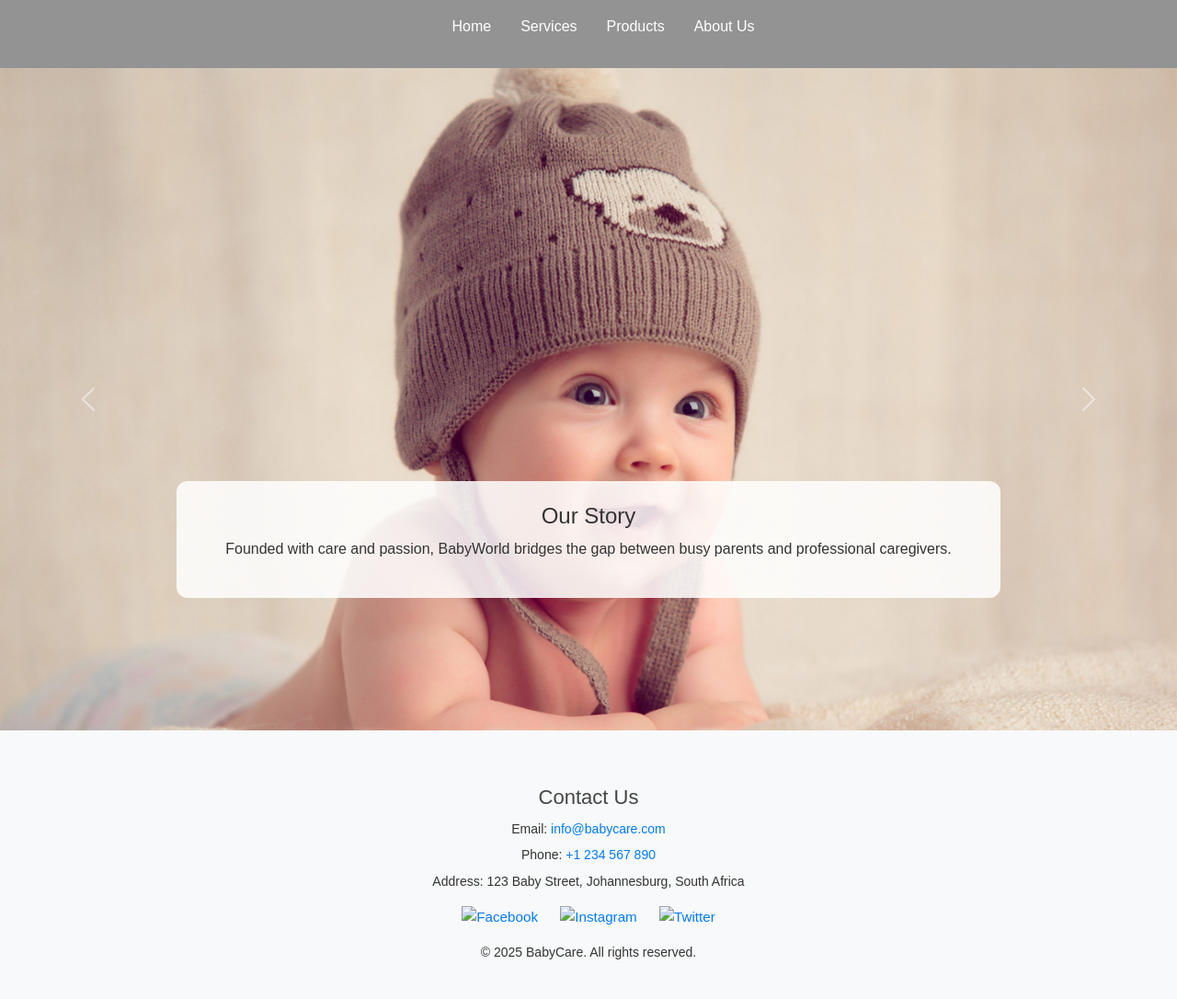
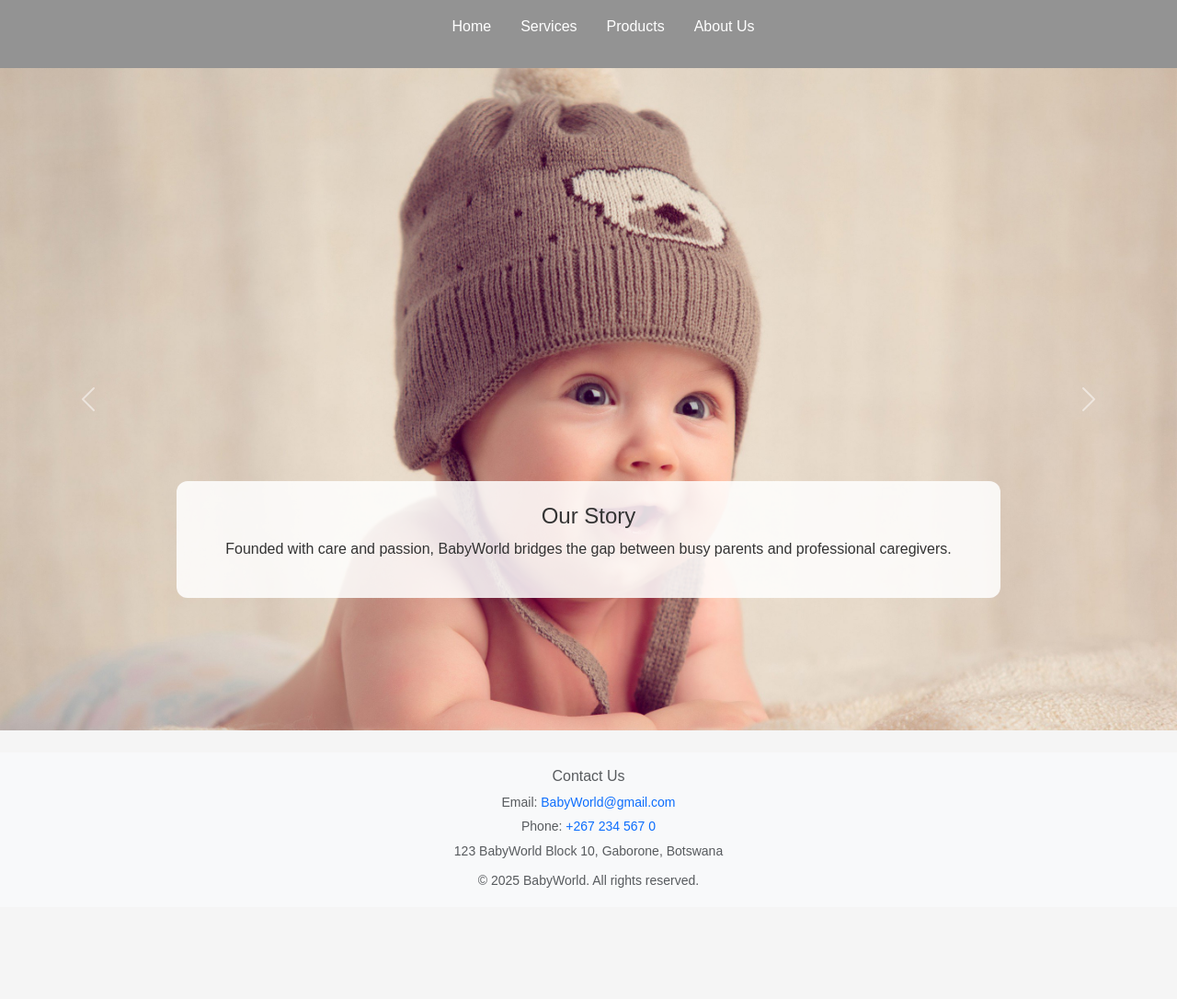
Before and after one commit to thePoiiiKatso/WMD-cse-153-Assignment, a plain HTML site: page aboutUs.html in a window 1280 px wide. Shown: the whole page at 92% size. After the commit the page ends 986 px from the top, so only its background shows below. Drawn offline with nearby package versions, Linux system fonts and the light colour scheme.

Commit message:
Update aboutUs.html

```diff
--- a/aboutUs.html
+++ b/aboutUs.html
@@ -123,22 +123,16 @@
   </div>
 
   <script src="https://cdn.jsdelivr.net/npm/bootstrap@5.3.0/dist/js/bootstrap.bundle.min.js"></script>
-  <footer class="footer">
-<footer class="footer">
-  <div class="footer__content">
-    <h3>Contact Us</h3>
-    <p>Email: <a href="mailto:info@babycare.com">info@babycare.com</a></p>
-    <p>Phone: <a href="tel:+1234567890">+1 234 567 890</a></p>
-    <p>Address: 123 Baby Street, Johannesburg, South Africa</p>
-    <div class="footer__socials">
-      <a href="#"><img src="icons/facebook.svg" alt="Facebook"></a>
-      <a href="#"><img src="icons/instagram.svg" alt="Instagram"></a>
-      <a href="#"><img src="icons/twitter.svg" alt="Twitter"></a>
-    </div>
-    <p>&copy; 2025 BabyCare. All rights reserved.</p>
+<footer class="bg-light text-center text-muted py-3 mt-4">
+  <div class="container">
+    <h6 class="mb-2">Contact Us</h6>
+    <small>
+      <p class="mb-1">Email: <a href="mailto:info@babycare.com" class="text-decoration-none text-primary">BabyWorld@gmail.com</a></p>
+      <p class="mb-1">Phone: <a href="tel:+26772990874" class="text-decoration-none text-primary">+267 234 567 0</a></p>
+      <p class="mb-2">123 BabyWorld Block 10, Gaborone, Botswana</p>
+    </small>
+    <small>&copy; 2025 BabyWorld. All rights reserved.</small>
   </div>
-</footer>
-
 </footer>
 </body>
 </html>
```
